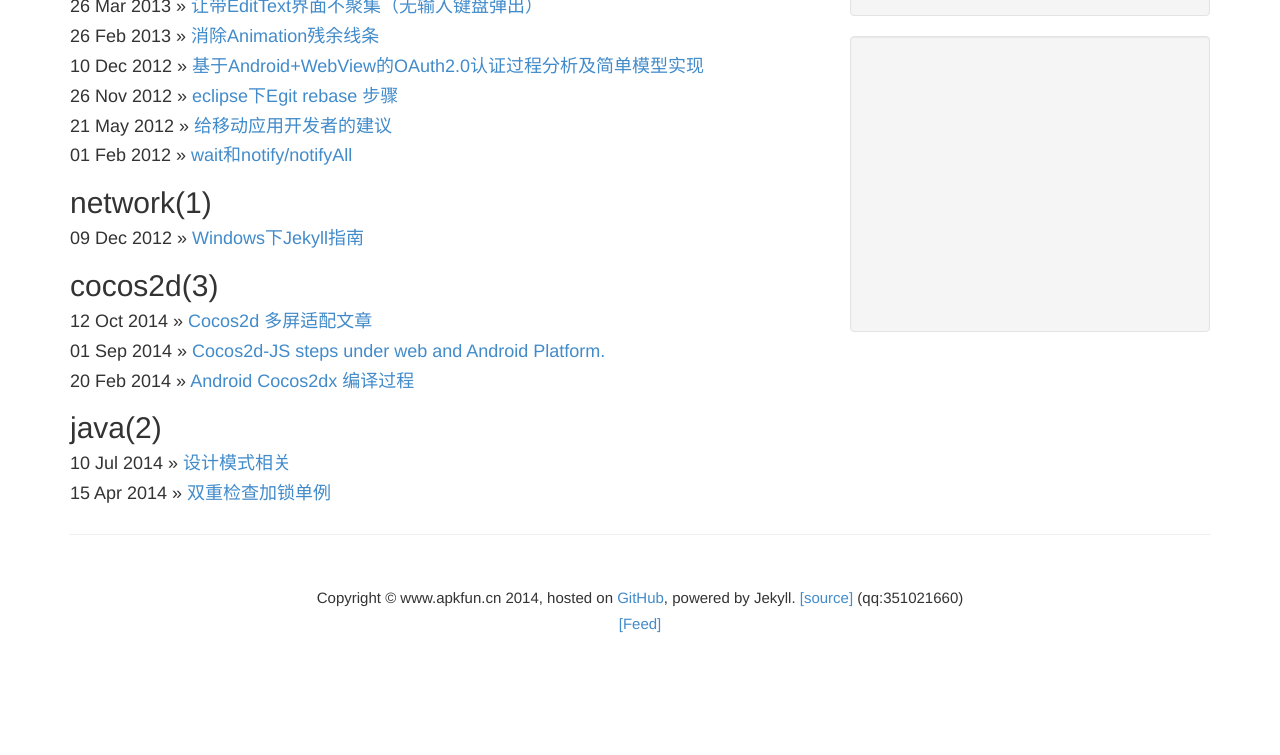
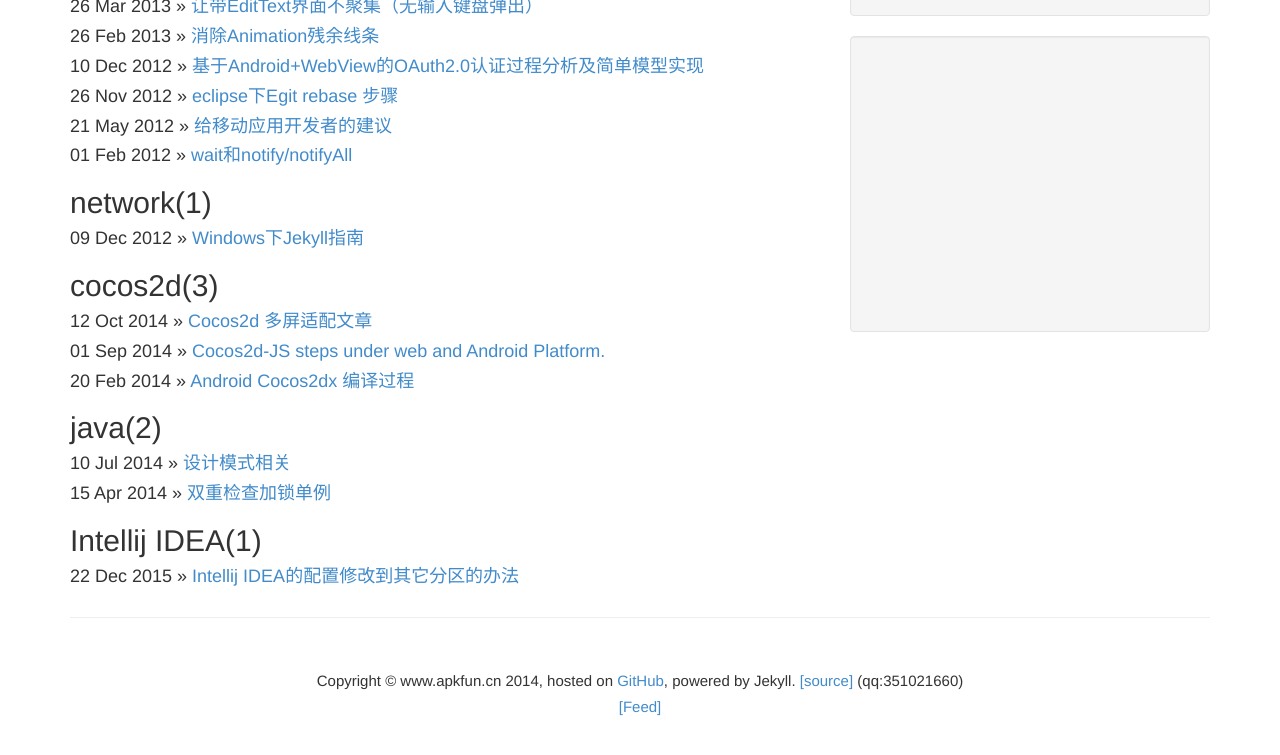
Before and after one commit to i502/i502.github.com, a Jekyll site: the page built from categories.md, in a window 1280 px wide and 900 px high, scrolled down 509 px, cut to the strip 120-875 px from the top of the window. Built offline with Jekyll 4.4.1, drawn with Linux system fonts in a browser that asks for light colours; Markdown is read by kramdown in place of the engine named in the settings; comment, search, counter and statistics services are not loaded; before the commit the page ends 1326 px from its top, so only the background shows below that.

Commit message:
intellij idea 配置

```diff
--- a/_posts/2015-12-22-Intellij-IDEA-setting.md
+++ b/_posts/2015-12-22-Intellij-IDEA-setting.md
@@ -1 +1,8 @@
-#Intellij IDEA的配置修改到其它分区的办法
+---
+layout: post
+category: "Intellij IDEA"
+title: "Intellij IDEA的配置修改到其它分区的办法"
+tags: ["Intellij IDEA"]
+---
+
+daf
```
